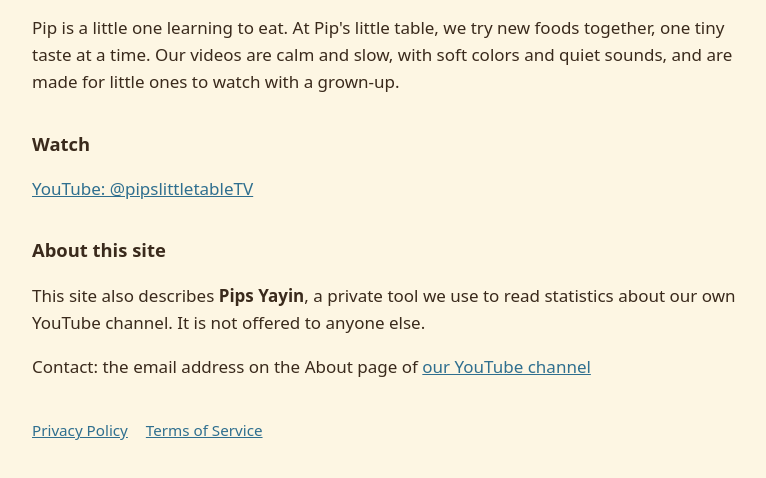
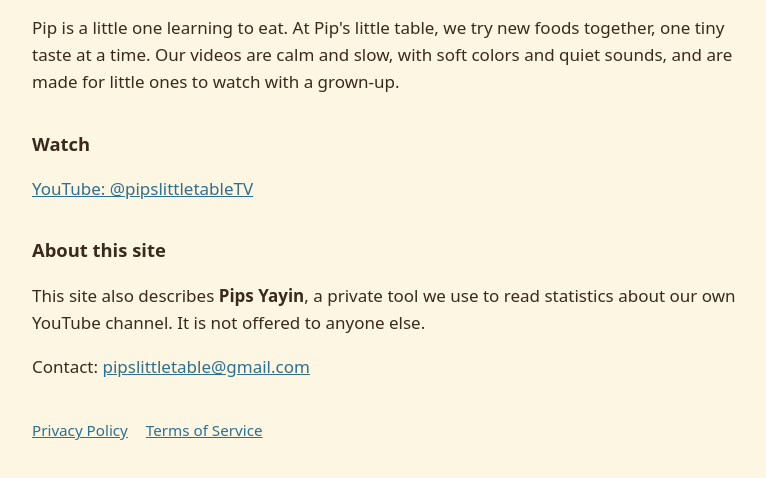
Before and after one commit to pipslittletable/pipslittletable.github.io, a plain HTML site: page index.html in a window 1280 px wide. Shown: the part 312-790 px from the top of the page, without its empty margins (248-1014 px from the left). Drawn offline with Linux system fonts and the light colour scheme.

Commit message:
Contact email

```diff
--- a/index.html
+++ b/index.html
@@ -7,6 +7,6 @@
 <p><a href="https://www.youtube.com/@pipslittletableTV">YouTube: @pipslittletableTV</a></p>
 <h2>About this site</h2>
 <p>This site also describes <strong>Pips Yayin</strong>, a private tool we use to read statistics about our own YouTube channel. It is not offered to anyone else.</p>
-<p>Contact: the email address on the About page of <a href="https://www.youtube.com/@pipslittletableTV/about">our YouTube channel</a></p>
+<p>Contact: <a href="mailto:pipslittletable@gmail.com">pipslittletable@gmail.com</a></p>
 <nav><a href="privacy.html">Privacy Policy</a><a href="terms.html">Terms of Service</a></nav>
 </main></body></html>
```
Also changed, not shown: privacy.html (+1 -1 lines), terms.html (+1 -1 lines).
